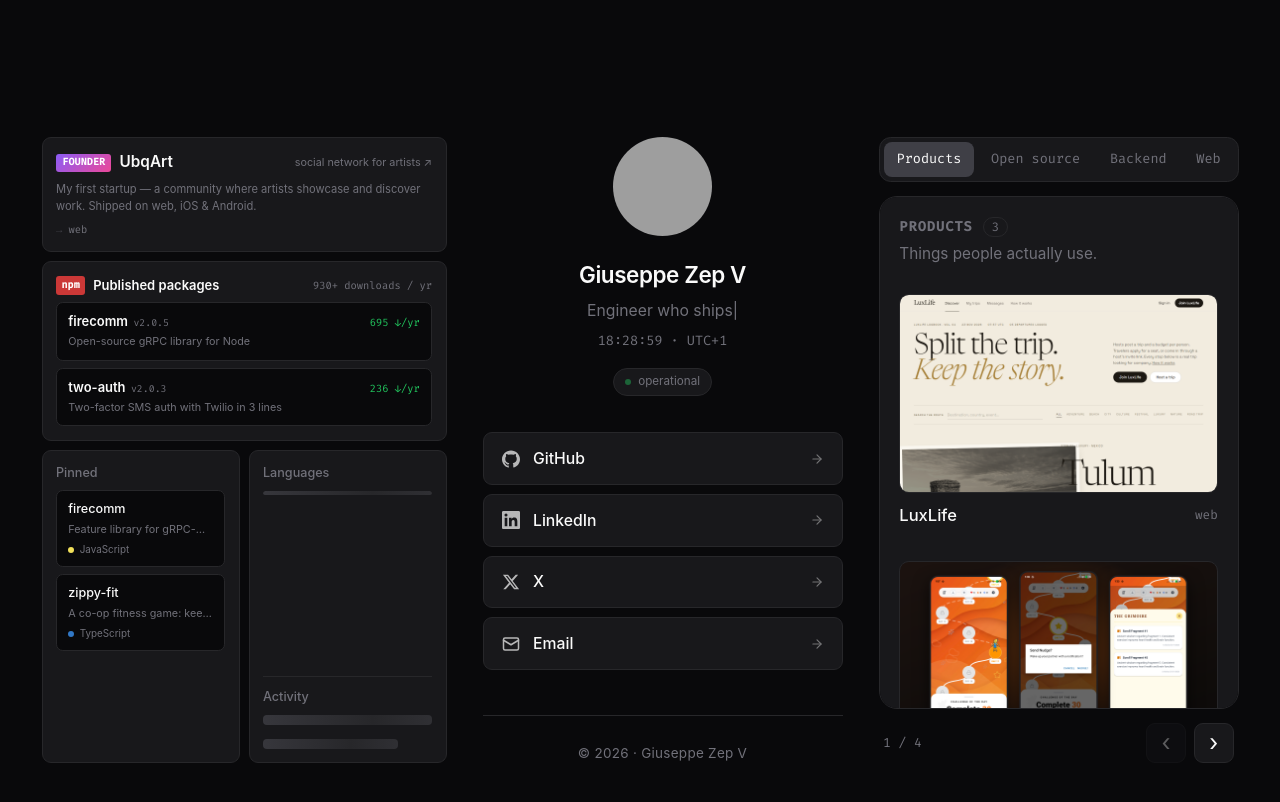
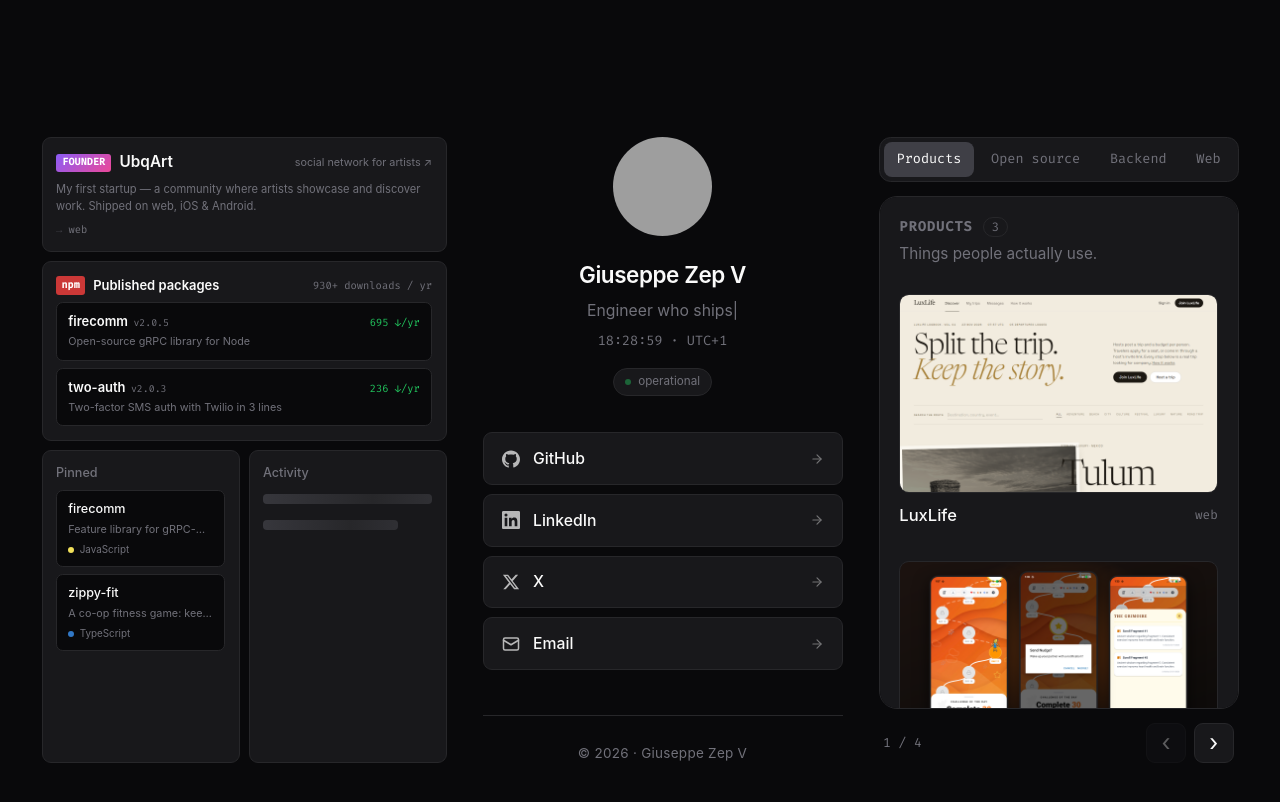
Before and after one commit to zepvalue/zepvalue.github.io, a Jekyll site: the page built from index.md, in a window 1280 px wide, cut to the strip 0-802 px from the top of the page. Built offline with Jekyll 4.4.1, drawn with Linux system fonts in a browser that asks for light colours; grey boxes are pictures that could not be loaded.

Commit message:
feat: remove the languages section from the home page

```diff
--- a/_layouts/home.html
+++ b/_layouts/home.html
@@ -59,15 +59,8 @@ layout: default
         </div>
       </section>
 
-      <!-- languages + activity -->
-      <section class="card lang-activity">
-        <div class="lang-block">
-          <span class="block-title">Languages</span>
-          <div class="languages-bar" id="gh-lang-bar">
-            <div class="skeleton" style="width:100%;height:4px"></div>
-          </div>
-          <div class="lang-list" id="gh-lang-list"></div>
-        </div>
+      <!-- recent activity -->
+      <section class="card activity-card">
         <div class="activity-block">
           <span class="block-title">Activity</span>
           <div class="activity-list" id="gh-activity">
--- a/_sass/_home.scss
+++ b/_sass/_home.scss
@@ -291,58 +291,19 @@
 .lang-dot { width: 6px; height: 6px; border-radius: 50%; flex-shrink: 0; }
 
 // ── Languages + activity card ───────────────────────────────────────────────
-// Same padding and title style as the Pinned card next to it. Activity sits
-// at the bottom, so spare height goes between the two blocks.
-.lang-activity {
+// Same padding and title style as the Pinned card next to it.
+.activity-card {
   min-height: 11rem;
   align-self: stretch;
   padding: 0.75rem;
-  display: flex;
-  flex-direction: column;
-  gap: 0.75rem;
 }
 
-.lang-block,
-.activity-block { display: flex; flex-direction: column; gap: 0.45rem; }
-
-.activity-block {
-  margin-top: auto;
-  padding-top: 0.6rem;
-  border-top: 1px solid var(--border);
-}
+.activity-block { display: flex; flex-direction: column; gap: 0.6rem; }
 
 .block-title { font-size: 0.7rem; font-weight: 500; color: var(--fg-muted); }
 
-.languages-bar {
-  display: flex;
-  gap: 2px;
-  height: 5px;
-  border-radius: 3px;
-  overflow: hidden;
+.activity-list { display: flex; flex-direction: column; gap: 0.65rem; }
 
-  span { height: 100%; }
-}
-
-// One language per row: dot + name on the left, percent on the right.
-.lang-list { display: flex; flex-direction: column; gap: 0.35rem; }
-.lang {
-  display: flex;
-  align-items: center;
-  gap: 0.35rem;
-  font-size: 0.62rem;
-  line-height: 1.2;
-  color: var(--fg);
-
-  .dot { width: 6px; height: 6px; border-radius: 50%; flex-shrink: 0; }
-  .lang-percent {
-    margin-left: auto;
-    font-family: var(--font-mono);
-    font-variant-numeric: tabular-nums;
-    color: var(--fg-muted);
-  }
-}
-
-.activity-list { display: flex; flex-direction: column; gap: 0.55rem; }
 // Two lines per event: action + time on top, repo name under it.
 .activity-item {
   display: grid;
--- a/assets/js/home.js
+++ b/assets/js/home.js
@@ -105,7 +105,7 @@
       .then(function (r) { return r.ok ? r.json() : Promise.reject(r.status); });
   };
 
-  // ── Profile stats + languages + pinned fallback ───────────────────────────
+  // ── Profile stats + pinned fallback ───────────────────────────
   Promise.all([
     json("https://api.github.com/users/" + USER),
     json("https://api.github.com/users/" + USER + "/repos?per_page=100&sort=pushed")
@@ -120,7 +120,6 @@
       Following: user.following
     });
 
-    renderLanguages(repos);
     fillPinnedIfEmpty(repos);
   }).catch(function () { /* leave dashes */ });
 
@@ -138,37 +137,6 @@
   function compact(n) {
     if (n >= 1000) return (n / 1000).toFixed(n >= 10000 ? 0 : 1) + "k";
     return String(n);
-  }
-
-  function renderLanguages(repos) {
-    var totals = {};
-    repos.forEach(function (r) {
-      if (r.language) totals[r.language] = (totals[r.language] || 0) + 1;
-    });
-    var entries = Object.keys(totals).map(function (k) {
-      return { name: k, count: totals[k] };
-    }).sort(function (a, b) { return b.count - a.count; });
-    if (!entries.length) return;
-
-    var sum = entries.reduce(function (s, e) { return s + e.count; }, 0);
-    var top = entries.slice(0, 5);
-
-    var bar = document.getElementById("gh-lang-bar");
-    if (bar) {
-      bar.innerHTML = top.map(function (e) {
-        var pct = (e.count / sum * 100).toFixed(1);
-        return '<span style="width:' + pct + "%;background:" + langColor(e.name) + '"></span>';
-      }).join("");
-    }
-    var list = document.getElementById("gh-lang-list");
-    if (list) {
-      list.innerHTML = top.map(function (e) {
-        var pct = Math.round(e.count / sum * 100);
-        return '<span class="lang"><span class="dot" style="background:' +
-          langColor(e.name) + '"></span>' + e.name +
-          ' <span class="lang-percent">' + pct + "%</span></span>";
-      }).join("");
-    }
   }
 
   function fillPinnedIfEmpty(repos) {
```
Also changed, not shown: 1 other file.
